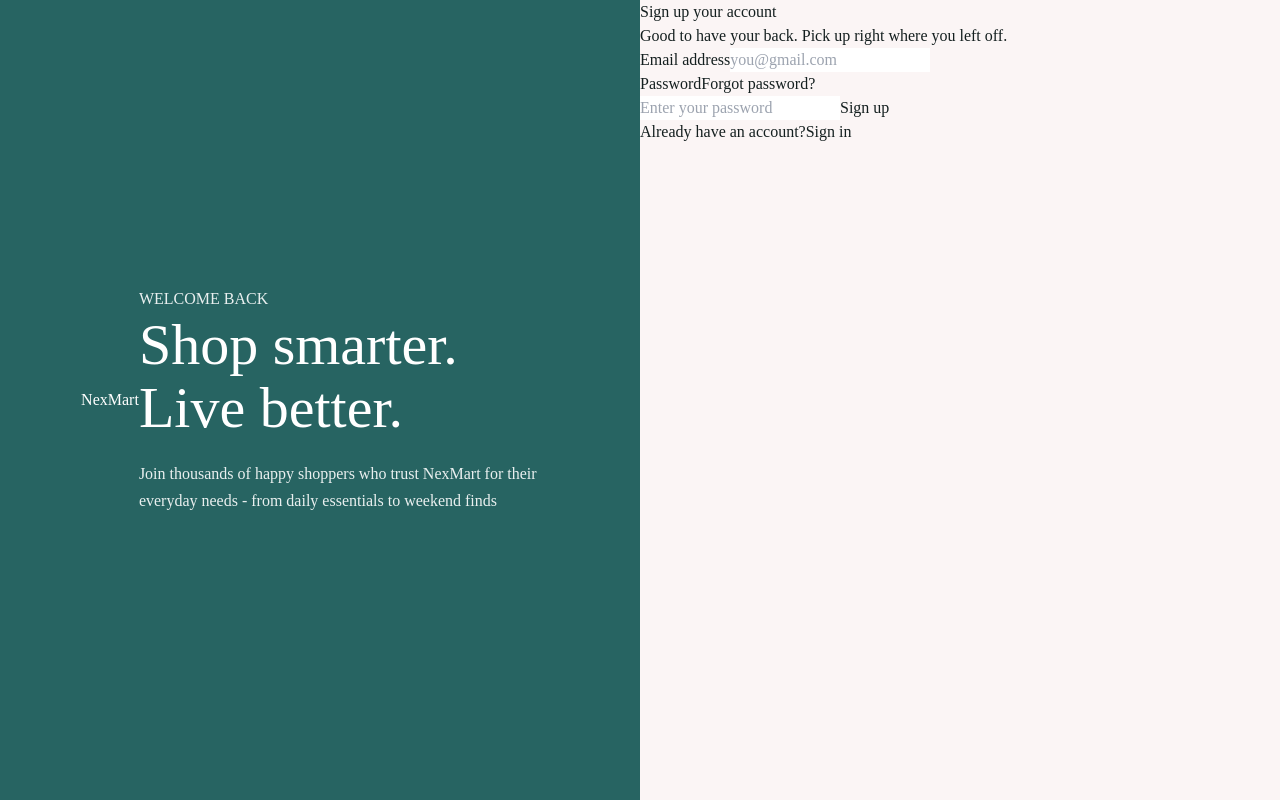
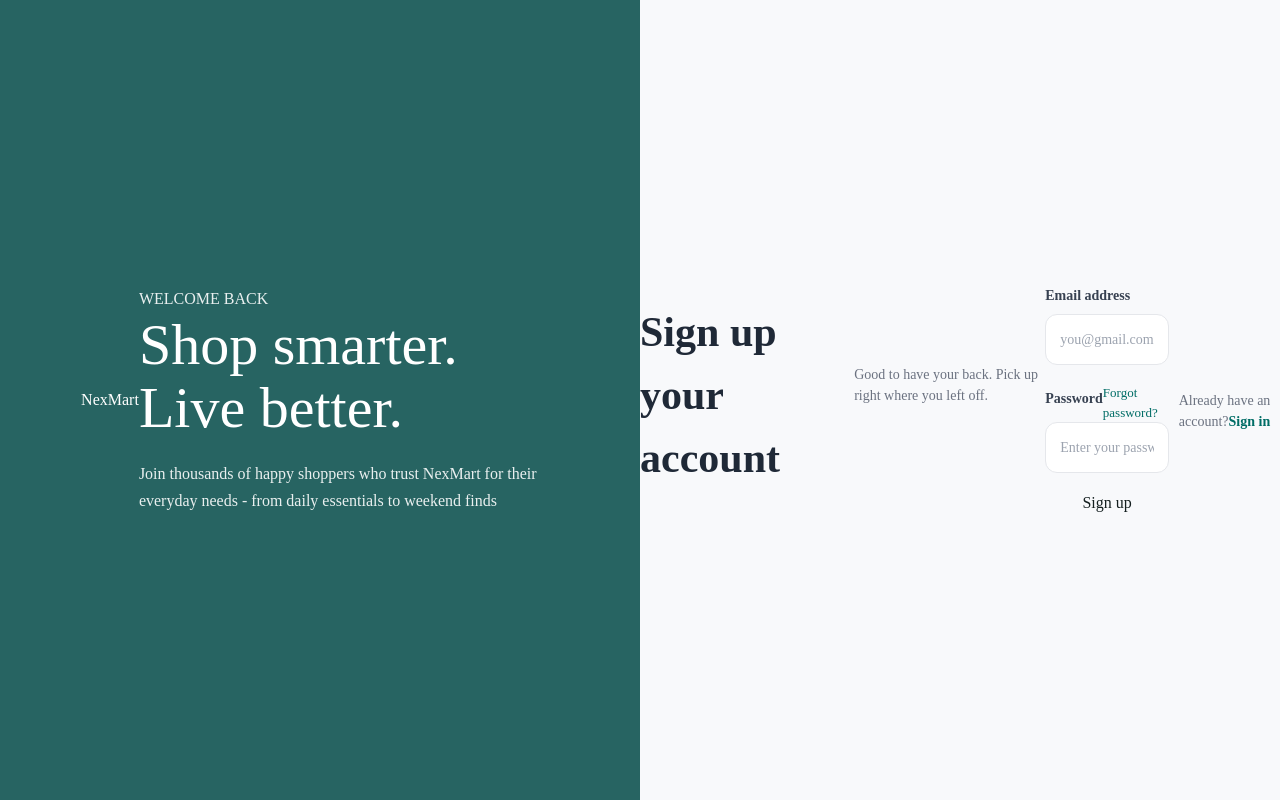
Before and after one commit to jasonkhoo05/Marketplace-Platform, a Next.js app in the folder nexmart/: page /signup in a window 1280 px wide. Built offline with nearby package versions, Linux system fonts and the light colour scheme.

Commit message:
frontend: implement design for the rest #frontend

```diff
--- a/nexmart/app/signup/signup.css
+++ b/nexmart/app/signup/signup.css
@@ -41,3 +41,111 @@ body{
   line-height:1.7;
   opacity:0.9;
 }
+
+.rightPanel{
+  width:50%;
+  background:#f8f9fb;
+  display:flex;
+  justify-content:center;
+  align-items:center;
+}
+
+.formTitle{
+  width:360px;
+}
+
+.formTitle h2{
+  font-size:42px;
+  font-weight:700;
+  color:#1f2937;
+  margin-bottom:10px;
+}
+
+.subtitle{
+  color:#6b7280;
+  font-size:14px;
+  margin-bottom:30px;
+}
+
+form{
+  display:flex;
+  flex-direction:column;
+}
+
+label{
+  font-size:14px;
+  font-weight:600;
+  margin-bottom:8px;
+  color:#374151;
+}
+
+input{
+  width:100%;
+  padding:14px;
+  border:1px solid #e5e7eb;
+  border-radius:12px;
+  margin-bottom:18px;
+  outline:none;
+  background:white;
+  font-size:14px;
+}
+
+input:focus{
+  border-color:#006d66;
+}
+
+.passwordTop{
+  display:flex;
+  justify-content:space-between;
+  align-items:center;
+}
+
+.passwordTop a{
+  font-size:13px;
+  text-decoration:none;
+  color:#006d66;
+}
+
+.remember{
+  display:flex;
+  align-items:center;
+  gap:8px;
+  margin-bottom:22px;
+  font-size:14px;
+  color:#4b5563;
+}
+
+.remember input{
+  width:auto;
+  margin:0;
+}
+
+.signupBtn{
+  width:100%;
+  padding:14px;
+  border:none;
+  border-radius:12px;
+  background:#006d66;
+  color:white;
+  font-size:15px;
+  font-weight:600;
+  cursor:pointer;
+  transition:0.3s;
+}
+
+.signupBtn:hover{
+  background:#00554f;
+}
+
+.loginText{
+  text-align:center;
+  margin-top:22px;
+  font-size:14px;
+  color:#6b7280;
+}
+
+.loginText a{
+  color:#006d66;
+  text-decoration:none;
+  font-weight:600;
+}
```
